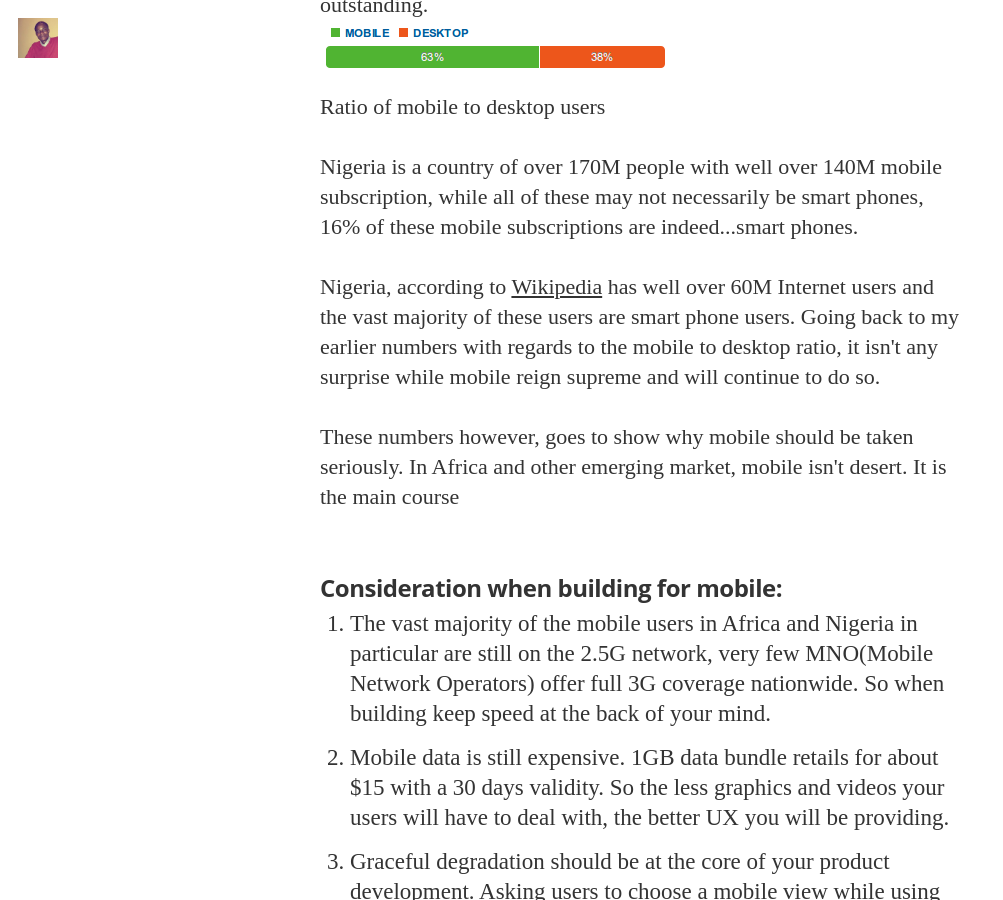
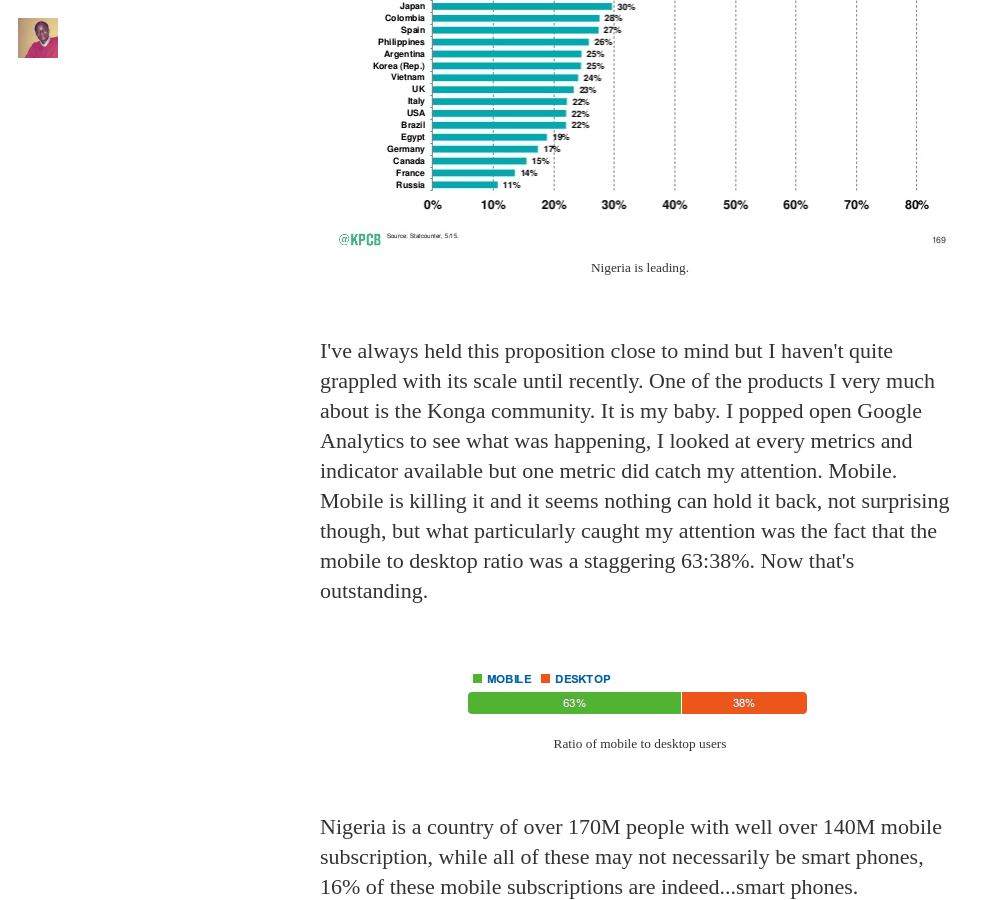
Before and after one commit to cyberomin/cyberomin.github.io, a Jekyll site: the page built from _posts/2015-07-05-embrace-mobile-dont-ignore-it.markdown, in a window 1280 px wide and 900 px high, scrolled down 1112 px. Shown: the whole window, without its empty margins (0-1003 px from the left). Built offline with Jekyll 4.4.1, drawn with Linux system fonts in a browser that asks for light colours; nearby versions of some CDN libraries; some web fonts are replaced; library files that are not in the unit come from our copies; Markdown is read by kramdown in place of the engine named in the settings; comment, search, counter and statistics services are not loaded.

Commit message:
Added KCPB

```diff
--- a/_posts/2015-07-05-embrace-mobile-dont-ignore-it.markdown
+++ b/_posts/2015-07-05-embrace-mobile-dont-ignore-it.markdown
@@ -9,12 +9,23 @@ The above quote sounds all too familiar, it is now cliché.
 
 <p>In Africa, the millennial have leapfrogged the desktop paradigm straight to mobile. In a world where social media have been so woven into our social fabric, it is no surprise while these medium has become to important to be ignored. This, by no means isn't an African thing alone. It seems to be a recurring decimal in the emerging markets with countries like China, India and Brazil scoring 21%, 55% and 28% respectively in new smart phone subscription.</p>
 
-<p>In May this year, Mary Meeker, a Morgan Stanley analyst turned venture capitalist at KPCB (Kleiner Perkins Caufield &amp; Byers), further underscored this phenomenon when she pointed out that Nigeria is the most Internet mobilized country in the world with a staggering 76% Internet mobility with India and China trialling behind her.</p>
+<p>In May this year, Mary Meeker, a Morgan Stanley analyst turned venture capitalist at KPCB (Kleiner Perkins Caufield &amp; Byers), further underscored this phenomenon when she pointed out that Nigeria is the most Internet mobilized country in the world with a staggering 76% Internet mobility with India and China trialling behind her.
+<p>
+	<center>
+	<img src="{{ site.url }}/assets/article_images/2015-07-05-embrace-mobile-dont-ignore-it/kcpb.png"/>
+	<br/><small class="text-muted">Nigeria is leading.</small>
+	</center>
+</p>
+</p>
 
 <p>I've always held this proposition close to mind but I haven't quite grappled with its scale until recently. One of the products I very much about is the Konga community. It is my baby. I popped open Google Analytics to see what was happening, I looked at every metrics and indicator available but one metric did catch my attention. Mobile. Mobile is killing it and it seems nothing can hold it back, not surprising though, but what particularly caught my attention was the fact that the mobile to desktop ratio was a staggering 63:38%. Now that's outstanding.<br/>
-<img src="{{ site.url }}/assets/article_images/2015-07-05-embrace-mobile-dont-ignore-it/mobile_web.png"/>
-<br>
-<span class="text-muted">Ratio of mobile to desktop users</span>
+<p>
+	<center>
+	<img src="{{ site.url }}/assets/article_images/2015-07-05-embrace-mobile-dont-ignore-it/mobile_web.png"/>
+	<br/><small class="text-muted">Ratio of mobile to desktop users</small>
+	</center>
+</p>
+
 </p>
 
 <p>Nigeria is a country of over 170M people with well over 140M mobile subscription, while all of these may not necessarily be smart phones, 16% of these mobile subscriptions are indeed...smart phones.</p>
```
Also changed, not shown: assets/article_images/2015-07-05-embrace-mobile-dont-ignore-it/kcpb.png (added), 3 other files.
